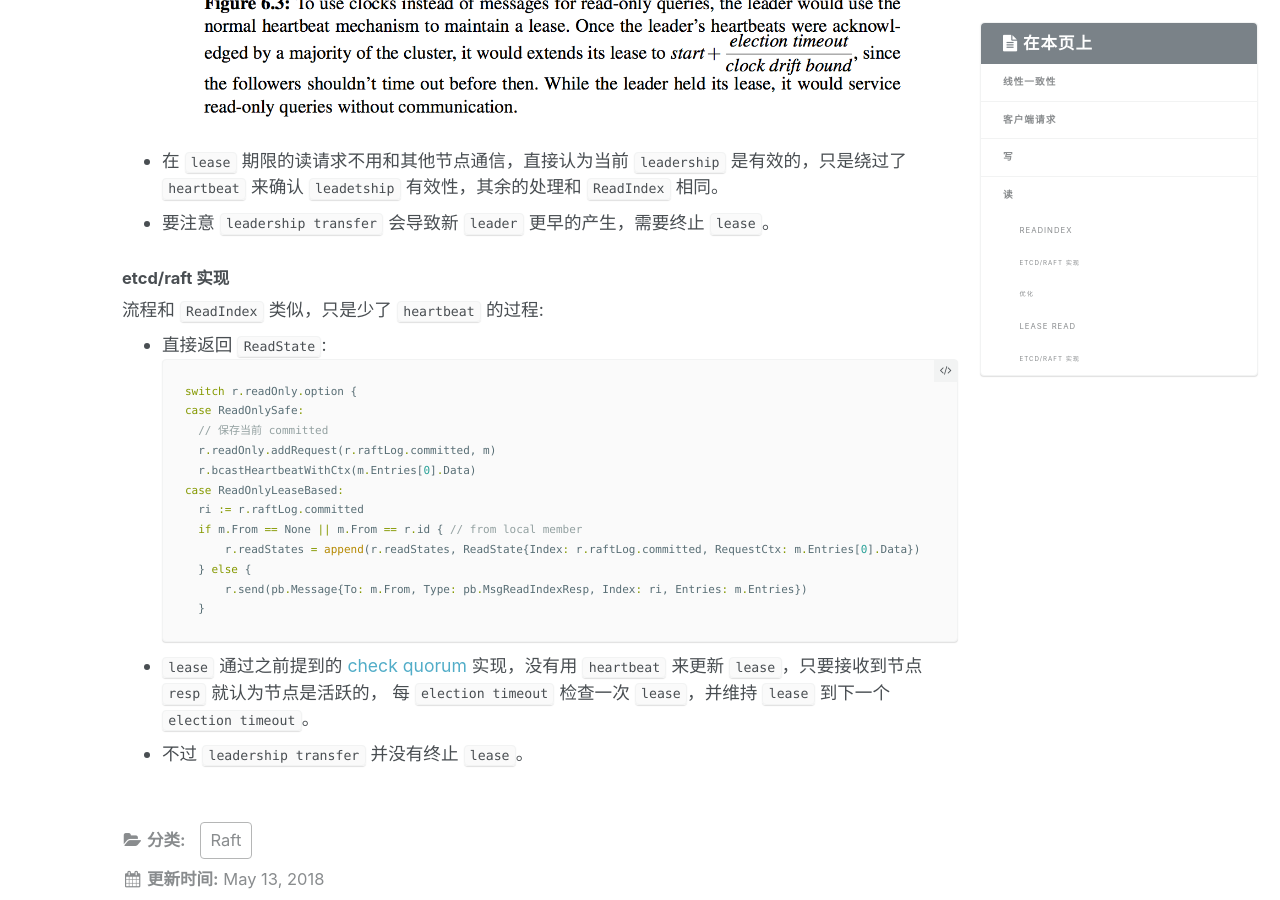
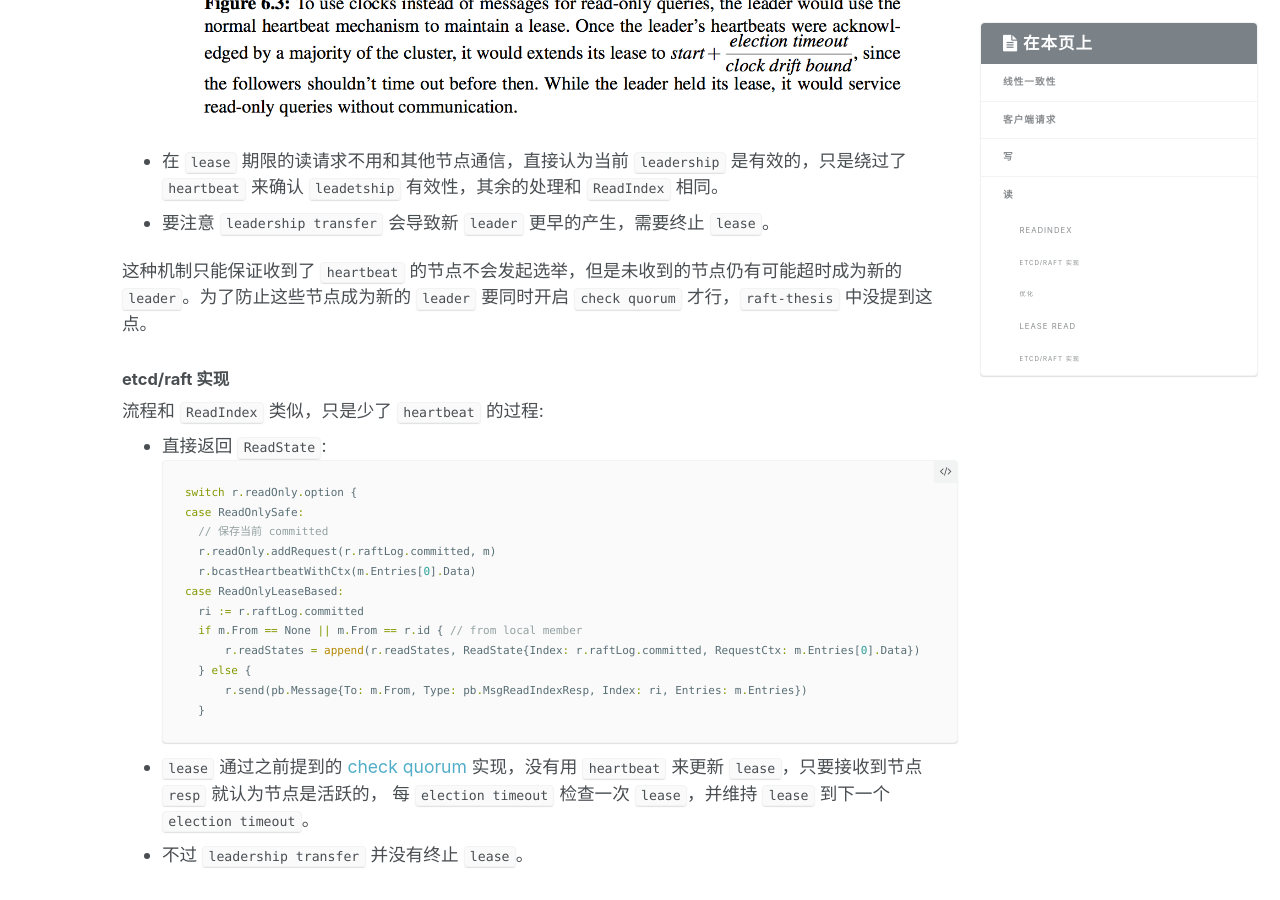
Before and after one commit to youjiali1995/youjiali1995.github.io, a Jekyll site: the page built from _posts/Raft/2018-05-13-etcd-raft-client-interaction.md, in a window 1280 px wide and 900 px high, scrolled down 7370 px. Built offline with Jekyll 4.4.1, drawn with Linux system fonts in a browser that asks for light colours; some of the changed lines change nothing that is shown.

Commit message:
fix raft/client-interaction
Signed-off-by: youjiali1995 <zlwgx1023@gmail.com>

````diff
--- a/_posts/Raft/2018-05-13-etcd-raft-client-interaction.md
+++ b/_posts/Raft/2018-05-13-etcd-raft-client-interaction.md
@@ -206,6 +206,8 @@ func stepFollower(r *raft, m pb.Message) error {
 * 在 `lease` 期限的读请求不用和其他节点通信，直接认为当前 `leadership` 是有效的，只是绕过了 `heartbeat` 来确认 `leadetship` 有效性，其余的处理和 `ReadIndex` 相同。
 * 要注意 `leadership transfer` 会导致新 `leader` 更早的产生，需要终止 `lease`。
 
+这种机制只能保证收到了 `heartbeat` 的节点不会发起选举，但是未收到的节点仍有可能超时成为新的 `leader`。为了防止这些节点成为新的 `leader` 要同时开启 `check quorum` 才行，`raft-thesis` 中没提到这点。
+
 #### etcd/raft 实现
 流程和 `ReadIndex` 类似，只是少了 `heartbeat` 的过程:
 * 直接返回 `ReadState`:
@@ -224,6 +226,6 @@ case ReadOnlyLeaseBased:
     }
 ```
 
-* `lease` 通过之前提到的 [check quorum](http://localhost:4000/raft/etcd-raft-leader-election/#check-quorum) 实现，没有用 `heartbeat` 来更新 `lease`，只要接收到节点 `resp` 就认为节点是活跃的，
+* `lease` 通过之前提到的 [check quorum](/raft/etcd-raft-leader-election/#check-quorum) 实现，没有用 `heartbeat` 来更新 `lease`，只要接收到节点 `resp` 就认为节点是活跃的，
 每 `election timeout` 检查一次 `lease`，并维持 `lease` 到下一个 `election timeout`。
 * 不过 `leadership transfer` 并没有终止 `lease`。
````
